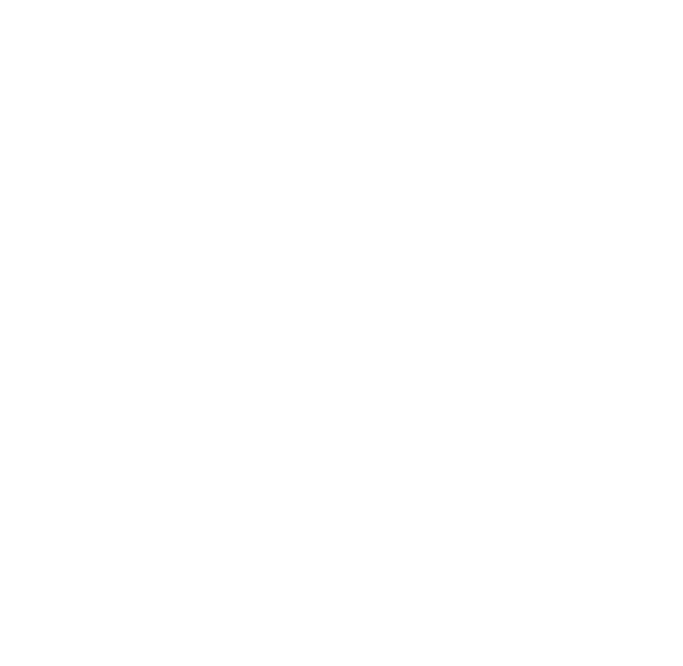
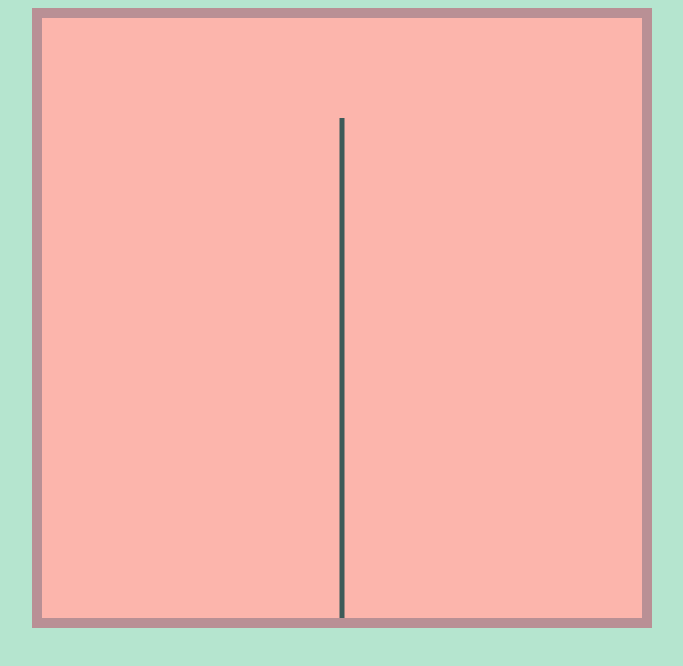
Before and after one commit to SamoStraka/SnakeGameJS, a website: page index.html in a window 1280 px wide. Shown: the whole page, without its empty margins (298-981 px from the left). Drawn offline with Linux system fonts and the light colour scheme.

Commit message:
Creating canvas

```diff
--- a/index.html
+++ b/index.html
@@ -0,0 +1,39 @@
+<!doctype html>
+<html lang="en">
+<head>
+    <meta charset="UTF-8">
+    <meta name="viewport"
+          content="width=device-width, user-scalable=no, initial-scale=1.0, maximum-scale=1.0, minimum-scale=1.0">
+    <meta http-equiv="X-UA-Compatible" content="ie=edge">
+    <title>Snake game</title>
+    <style>
+        body {
+            background: #B5E5CF;
+            text-align: center;
+        }
+
+        canvas {
+            border: 10px solid #B99095;
+        }
+    </style>
+</head>
+<body>
+    <canvas width="600" height="600">
+
+    </canvas>
+
+    <script>
+        const canvas = document.querySelector("canvas");
+        const ctx = canvas.getContext("2d");
+
+        ctx.fillStyle = "#FCB5AC";
+        ctx.fillRect(0, 0, canvas.width, canvas.height);
+
+        ctx.lineWidth = 5;
+        ctx.strokeStyle = "#3D5B59";
+        ctx.moveTo(300, 100);
+        ctx.lineTo(300, 700);
+        ctx.stroke();
+    </script>
+</body>
+</html>
--- /dev/null
+++ b/package.json
@@ -0,0 +1,6 @@
+{
+  "name": "SnakeGameJS",
+  "version": "1.0.0",
+  "dependencies": {
+  }
+}
```
Also changed, not shown: 1 other file.
